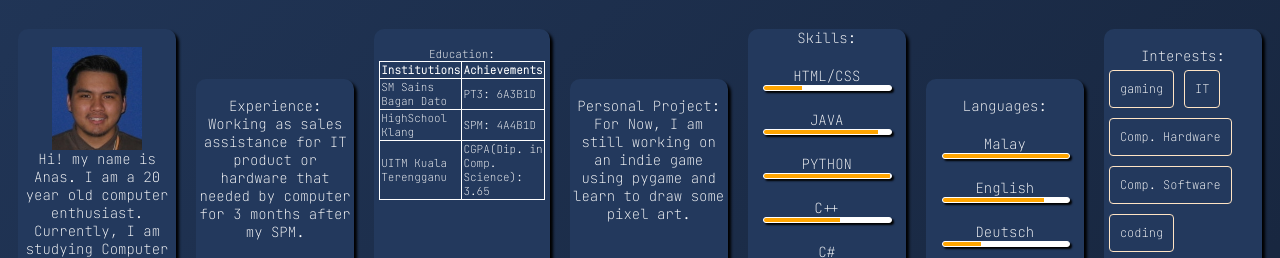
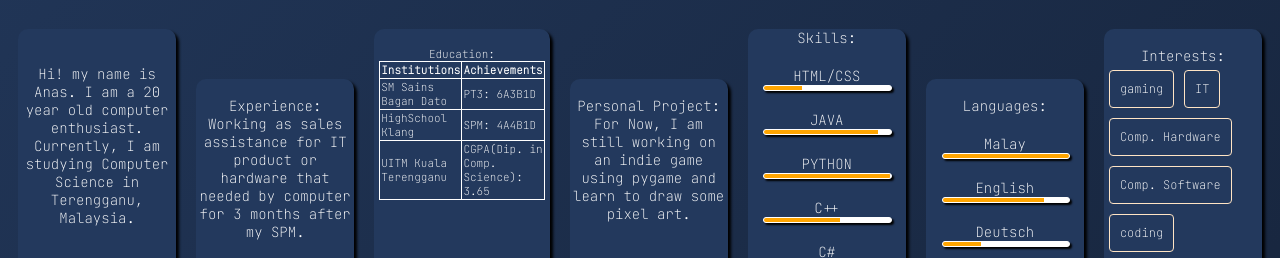
Before and after one commit to anaise01/anaise01.github.io, a plain HTML site: page index.html in a window 1280 px wide. Shown: the part 542-800 px from the top of the page. Drawn offline with Linux system fonts and the light colour scheme.

Commit message:
removing profile photo

```diff
--- a/index.html
+++ b/index.html
@@ -28,7 +28,6 @@
     <section class="about">
       <div class="myself">
         <br>
-        <img src="dp.png" alt="profile photo" width="90">
         <br>Hi! my name is Anas. I am a 20 year old computer enthusiast. Currently, I am studying Computer Science in Terengganu, Malaysia.
       </div>
       <div class="experience"><br>Experience: <br> Working as sales assistance for IT product or hardware that needed by computer for 3 months after my SPM.</div>
```
